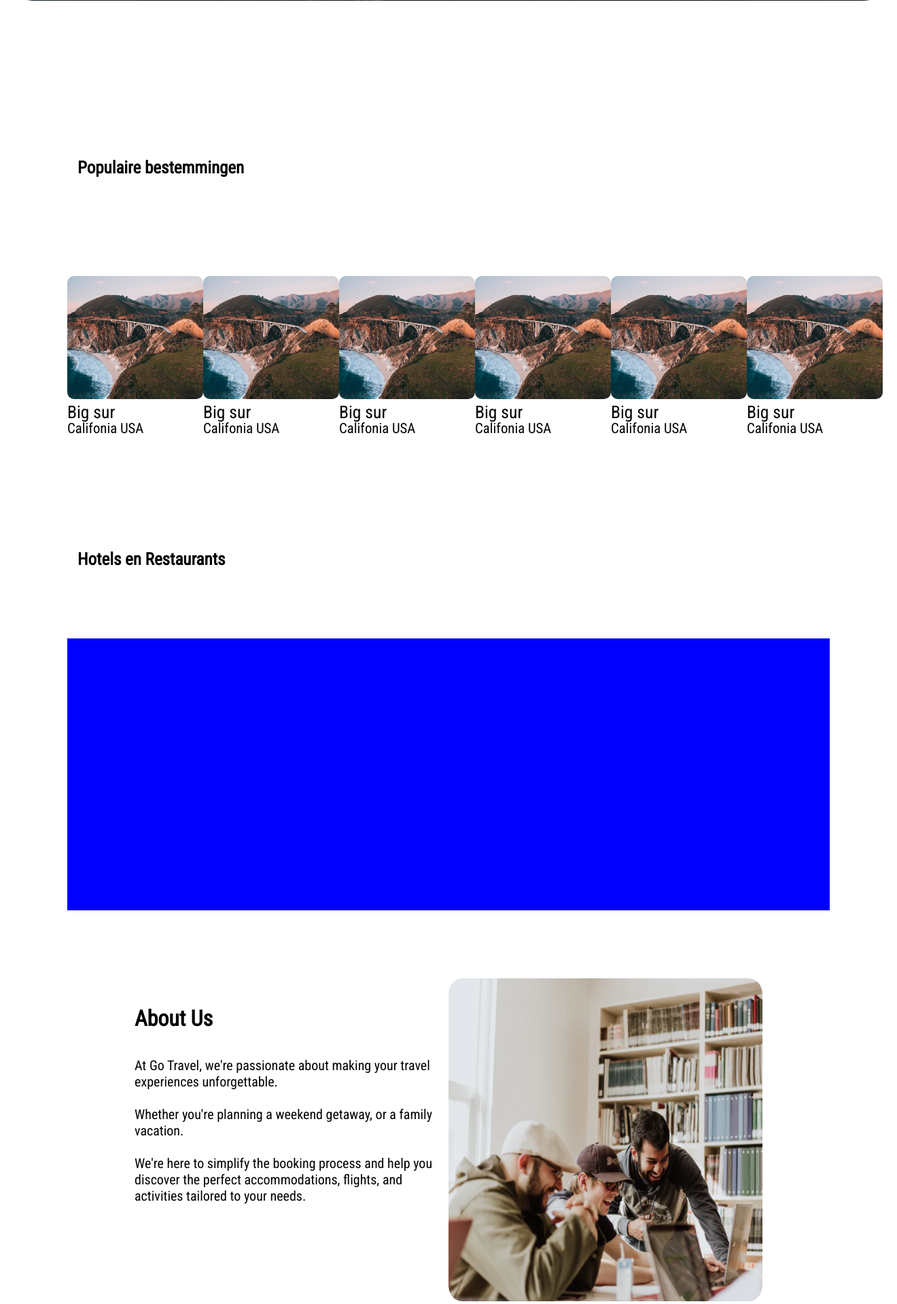
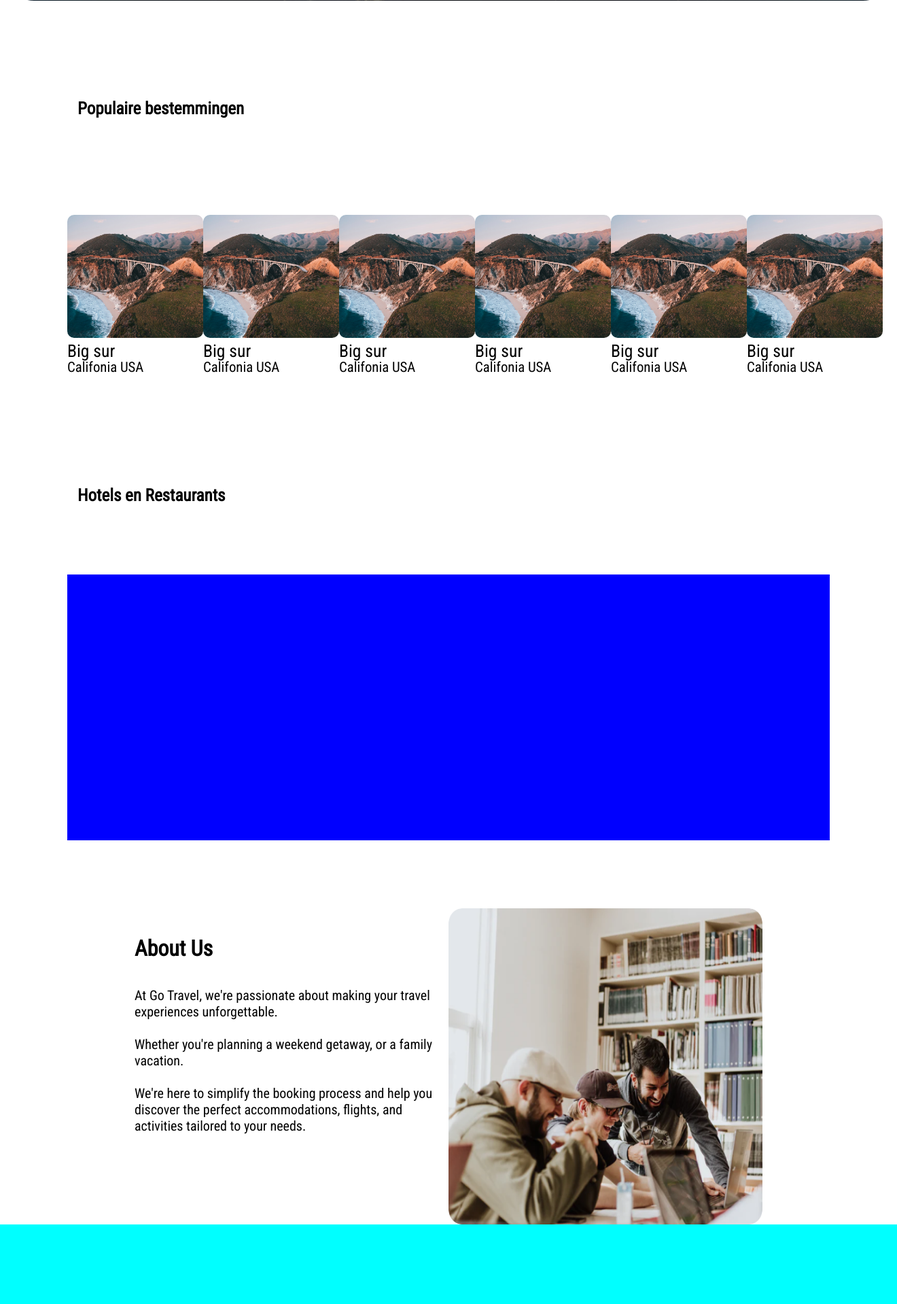
Before and after one commit to SergioGomezAlvarez/Reisorganisatie, a PHP site: page / in a window 1320 px wide. Shown: the part 799-2717 px from the top of the page at 68% size. Run offline with PHP 8.4, Linux system fonts and the light colour scheme; some libraries are stand-ins or nearby versions.

Commit message:
main-container 1800px !

```diff
--- a/main.css
+++ b/main.css
@@ -419,7 +419,7 @@ nav {
     justify-content: center;
     align-items: center;
     width: 100%;
-    height: 2000px;
+    height: 1800px;
 }
 
 .bestemmingen {
```
